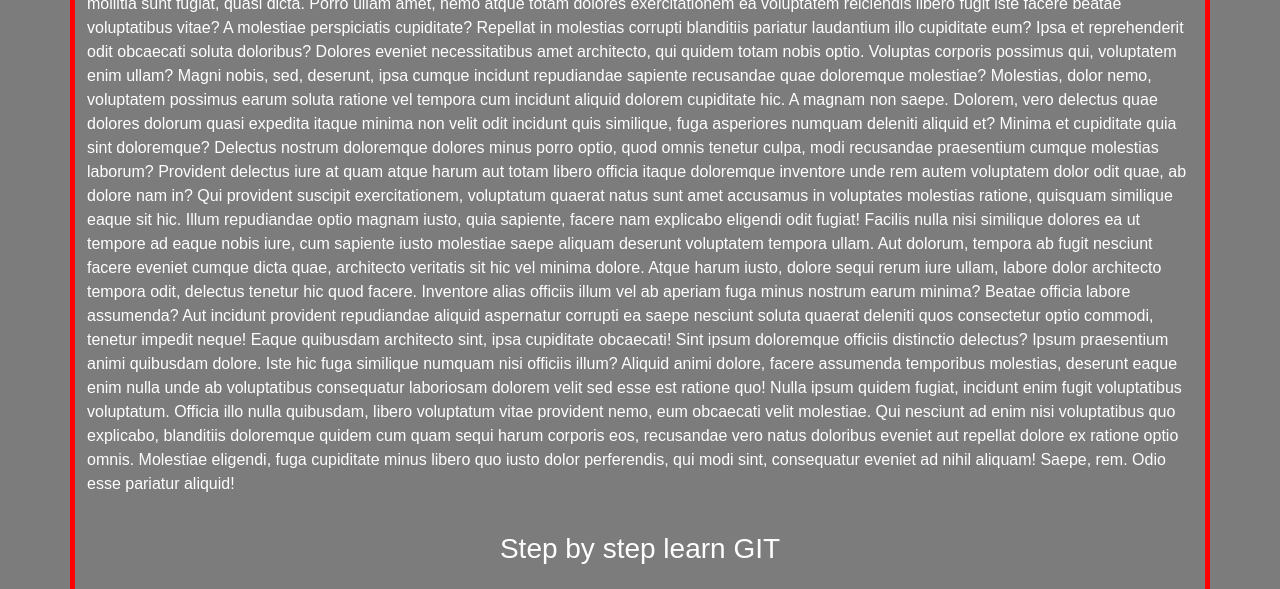
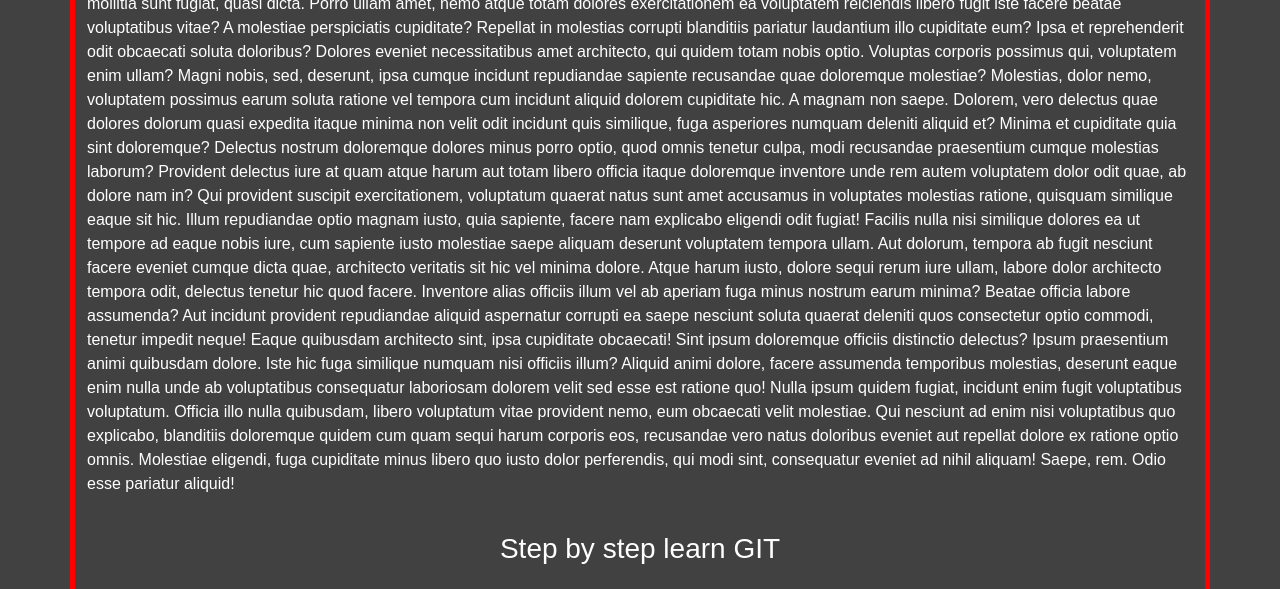
Before and after one commit to alimahsim/Homework-01-GIT, a plain HTML site: page index.html in a window 1280 px wide. Shown: the part 603-1192 px from the top of the page. Drawn offline with nearby package versions, Linux system fonts and the light colour scheme.

Commit message:
changed bacground color

```diff
--- a/SCSS/main.scss
+++ b/SCSS/main.scss
@@ -6,7 +6,7 @@
 body{
 
     font-family: sans-serif;
-    background-color: rgba(0, 0, 0, 0.514);
+    background-color: rgba(0, 0, 0, 0.747);
 }
 .container{
     border: 5px solid red;
```
Also changed, not shown: CSS/main.min.css, 1 other file.
